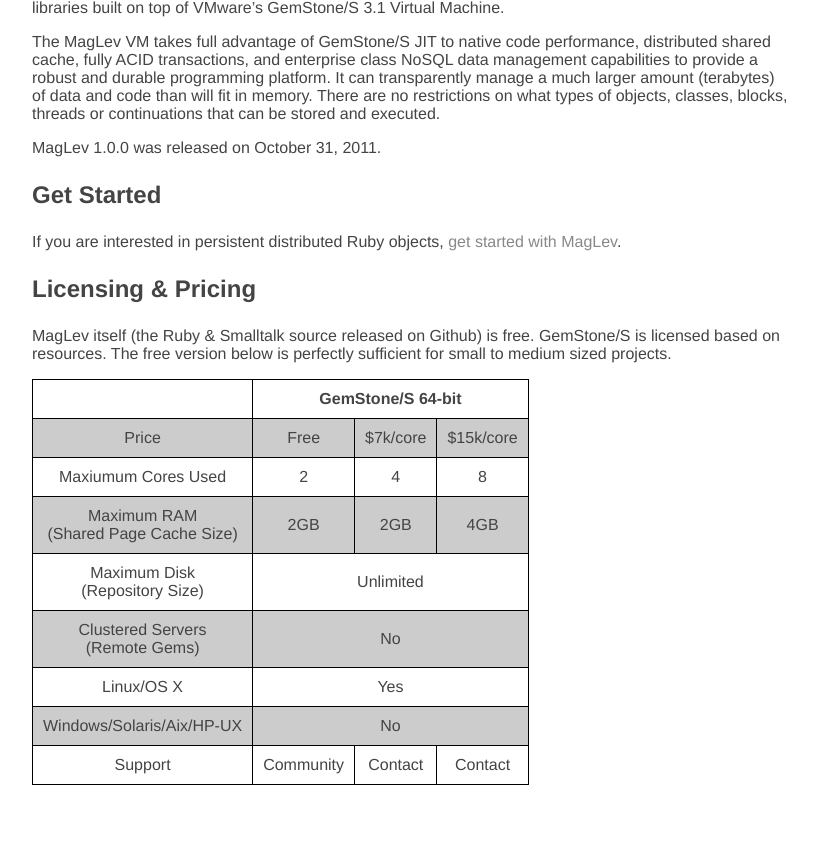
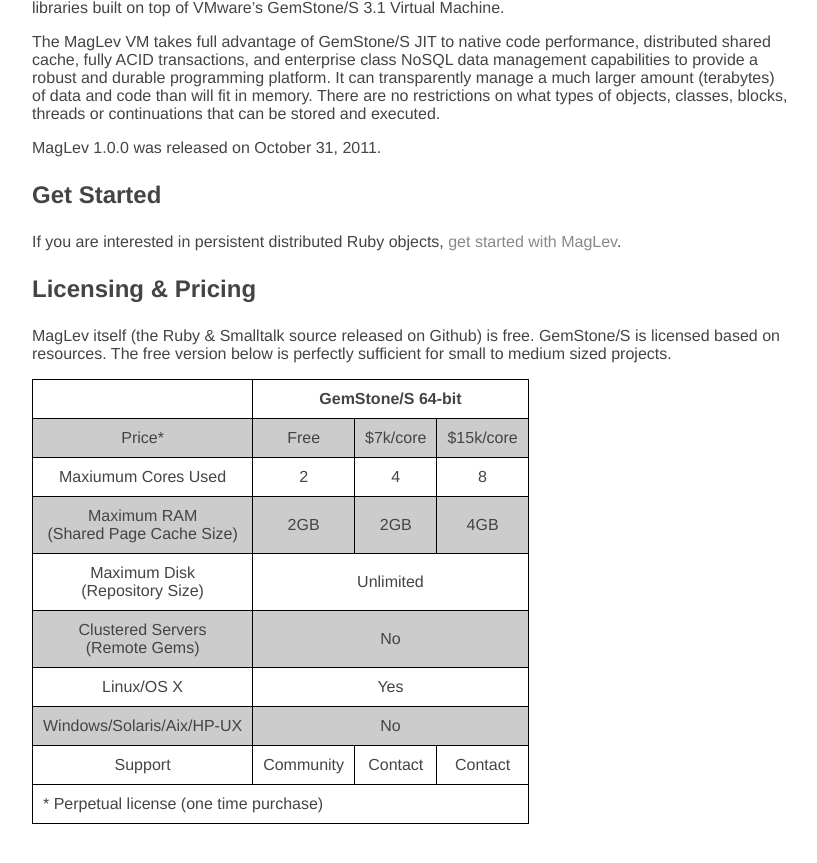
Before and after one commit to MagLev/maglev.github.com, a Jekyll site: the page built from index.markdown, in a window 1280 px wide, cut to the strip 324-1188 px from the top of the page. Shown: the whole strip, without its empty margins (178-995 px from the left). Built offline with Jekyll 4.4.1, drawn with Linux system fonts in a browser that asks for light colours; before the commit the page ends 1149 px from its top, so only the background shows below that.

Commit message:
Adding note on pricing

```diff
--- a/css/maglev.css
+++ b/css/maglev.css
@@ -68,3 +68,7 @@
 .odd {
   background-color: #ccc;
 }
+
+.notes {
+  text-align: left !important;
+}
--- a/index.markdown
+++ b/index.markdown
@@ -38,7 +38,7 @@
   </thead>
   <tbody>
     <tr class="odd">
-      <td>Price</td>
+      <td>Price*</td>
       <td>Free</td>
       <td>$7k/core</td>
       <td>$15k/core</td>
@@ -77,5 +77,10 @@
       <td>Contact</td>
       <td>Contact</td>
     </tr>
+    <tr>
+      <td colspan="4" class="notes">
+        * Perpetual license (one time purchase)
+      </td>
+    </tr>
   </tbody>
 </table>
```
